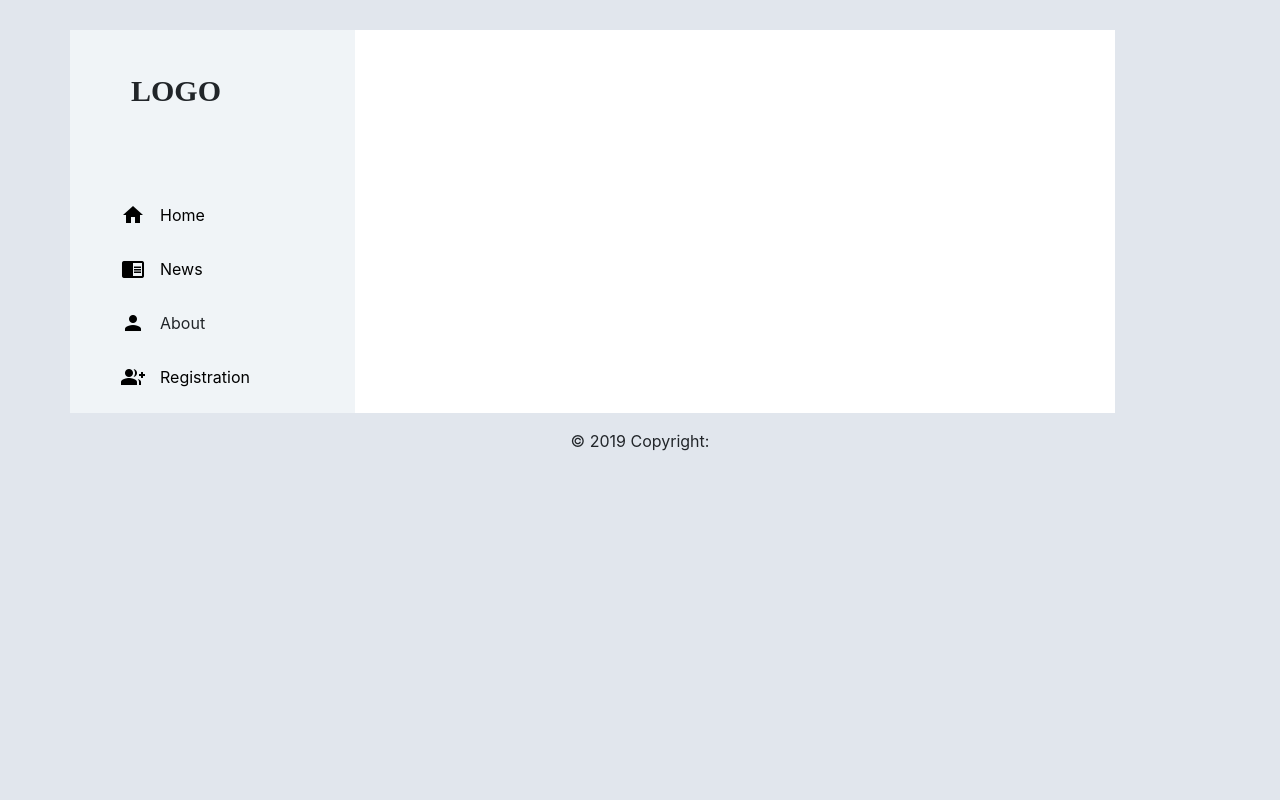
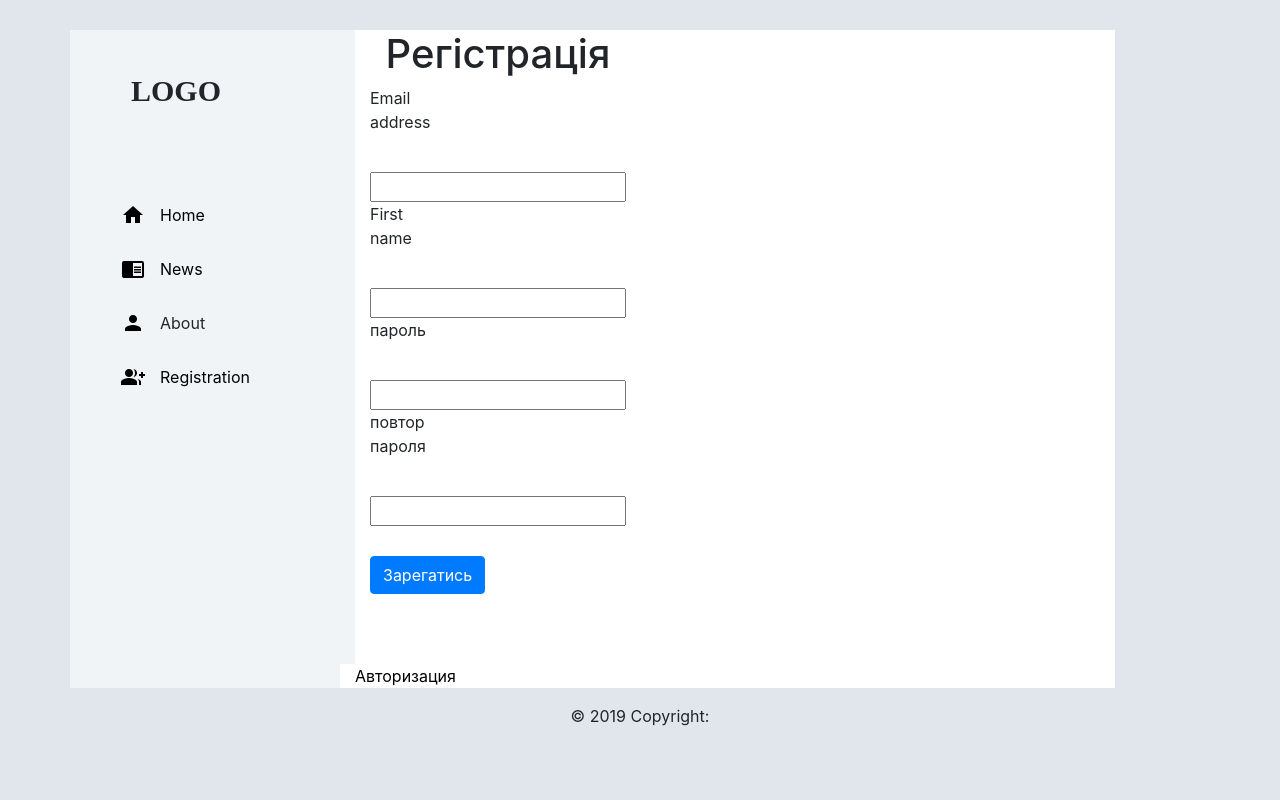
Before and after one commit to RomaPih/blog, a Django app: template auths/templates/registration.html in a window 1280 px wide. Run offline with Django 3.2, Linux system fonts and the light colour scheme; the template is opened without the code that fills it: values that come from a table or form of the project are taken from there, others are empty; some libraries are stand-ins or nearby versions; some web fonts are replaced.

Commit message:
add auths

```diff
--- a/auths/forms.py
+++ b/auths/forms.py
@@ -12,3 +12,14 @@ class RegistarionForm(forms.ModelForm):
     class Meta:
         model = User
         fields = ('email', 'first_name')
+    #
+    # def __init__(self, *args, **kwargs):
+    #     super(RegistarionForm, self).__init__(*args, **kwargs)
+
+    def save(self, commit=True):
+        user = super(RegistarionForm, self).save(commit=False)
+        user.set_password(self.cleaned_data['password1'])
+        user.confirmed_registration = False
+        if commit:
+            user.save()
+        return user
--- /dev/null
+++ b/auths/templates/recovery_password.html
@@ -0,0 +1,6 @@
+ {% extends 'main.html' %}
+{% load static  %}
+
+{% block content %}
+    s
+{% endblock %}
--- a/auths/templates/registration.html
+++ b/auths/templates/registration.html
@@ -1,8 +1,36 @@
 {% extends "main.html" %}
 
 {% load static  %}
-
+{% load i18n %}
 {% block content %}
 
+    <div class="row">
+        <div class="col-xs-offset-3 col-xs-3">
+
+            <h1 class="text-center">{% trans 'регістрація'|capfirst %}</h1>
+
+            <form action="" class="form-horizontal" method="post">{% csrf_token %}
+
+                {% for field in form %}
+                    <label for="{{ field.id_for_label }}" class="control-label col-sm-4">
+                       {{ field.label }}
+                    </label>
+                    <div class="col-sm-8">
+                        {{ field }}
+                    </div>
+                {% endfor %}
+                <div class="form-group">
+                    <div class="col-sm-offset-4 col-sm-8">
+                        <input type="submit" class="btn btn-primary" value="{% trans 'зарегатись'|capfirst %}">
+                    </div>
+                </div>
+            </form>
+            <div class="row" style="margin-top: 40px;">
+                <div class="col-sm-offset-4 col-sm-8">
+                    <a href="{% url 'login' %}">{% trans 'авторизация'|capfirst%}</a>
+                </div>
+            </div>
+        </div>
+    </div>
 
 {% endblock %}
--- a/auths/urls.py
+++ b/auths/urls.py
@@ -1,7 +1,10 @@
 from django.urls import path
 
-from auths.views import RegistrationView
+from auths.views import RegistrationView, LoginView
+from auths.views import RecoveryPasswordView
 
 urlpatterns = [
-    path('registration/', RegistrationView.as_view()),
+    path('registration/', RegistrationView.as_view(), name='registration'),
+    path('login/', LoginView.as_view(), name='login'),
+    path('lorecovery_password/', RecoveryPasswordView.as_view(), name='recovery_password'),
 ]
--- a/mysite/templates/navbar.html
+++ b/mysite/templates/navbar.html
@@ -7,7 +7,7 @@
 			<li><i class="material-icons nav-icons">home</i> <a href="/">Home</a></li>
 			<li><i class="material-icons  nav-icons">chrome_reader_mode</i><a href="/"> News</a></li>
 			<li><i class="material-icons nav-icons">person</i> About</li>
-			<li><i class="material-icons nav-icons">group_add</i><a href="registration/"> Registration </a></li>
+			<li><i class="material-icons nav-icons">group_add</i><a href="{% url 'registration' %}"> Registration </a></li>
 		</ul>
 
 
```
Also changed, not shown: auths/templates/login.html (added, +9 -0 lines), auths/views.py (+25 -3 lines), blog/views.py (+0 -13 lines), db.sqlite3.
